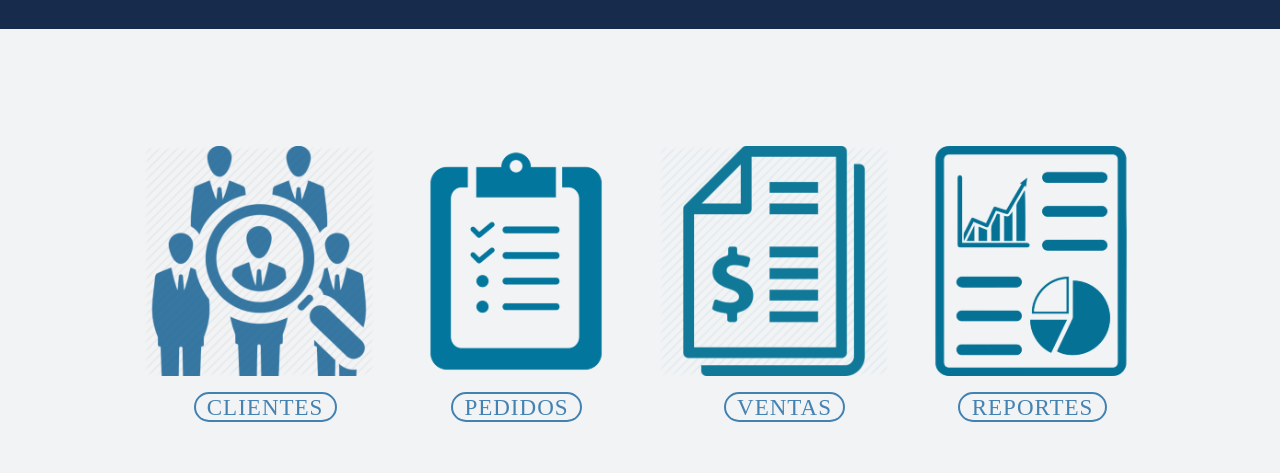
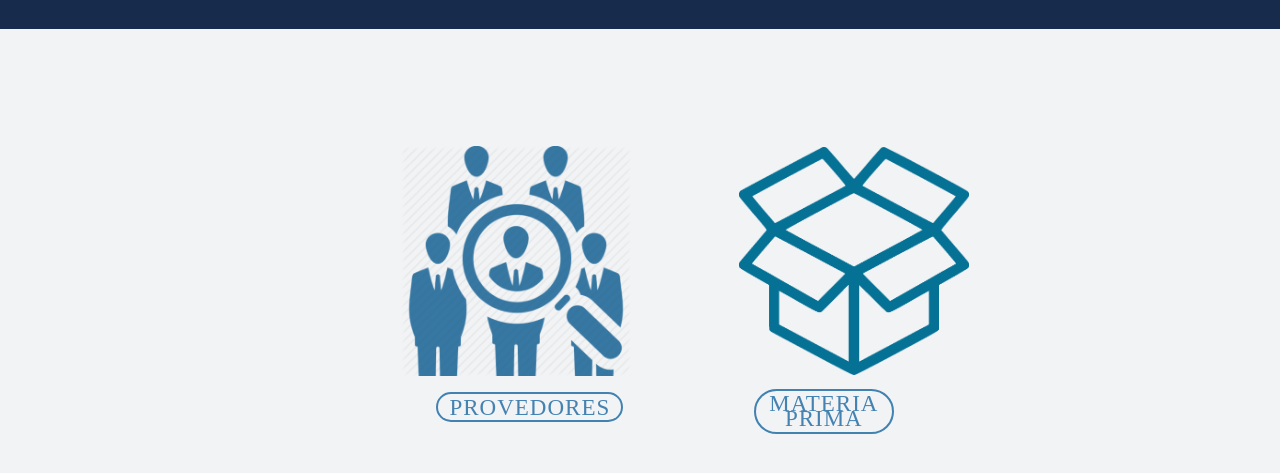
Before and after one commit to itsmeleandro/prueba_facu, a website: page menucompras.html in a window 1280 px wide. Shown: the part 91-564 px from the top of the page. Drawn offline with nearby package versions, Linux system fonts and the light colour scheme; files whose address does not match are found by name.

Commit message:
actualice menucompras

```diff
--- a/menucompras.html
+++ b/menucompras.html
@@ -47,20 +47,13 @@
         <div id="menuVentas">
             <div class="container">
               <a href="clientesmenu.html"><img src="src/imagenes/cliente.png" alt="" style="width:auto;height:auto; top: 220px;" class="img-fluid"></a>
-              <a href="clientesmenu.html" style="width:auto;height:auto; left:65px;" class="btn btn-primary">CLIENTES</a>
+              <a href="clientesmenu.html" style="width:auto;height:auto; left:50px;" class="btn btn-primary">PROVEDORES</a>
             </div>
             <div class="container">
-              <a href="index.html"><img src="src/imagenes/pedido.png" alt="" style="width:auto;height:auto; top:220px " class="img-fluid"></a>
-              <button type="button" style="width:auto;height:auto; left:65px;" class="btn btn-primary">PEDIDOS</button>
+              <a href="index.html"><img src="src/imagenes/materiaprima.png" alt="" style="width:auto;height:auto; top:220px; left: 80px; " class="img-fluid"></a>
+              <button type="button" style="width:auto;height:auto; left:110px;" class="btn btn-primary">MATERIA PRIMA</button>
             </div>
-            <div class="container">
-              <a href="ventas2.html"><img src="src/imagenes/venta.png" alt="" style="width:auto;height:auto; top: 220px; left: 0px;" class="img-fluid"></a>
-              <button type="button" style="width:auto;height:auto; left:80px;" class="btn btn-primary">VENTAS</button>
-            </div>
-            <div class="container">
-              <a href="index.html"><img src="src/imagenes/reporte.png" alt="" style="width:auto;height:auto; top: 220px; left: 0px;" class="img-fluid"></a>
-              <button type="button" style="width:auto;height:auto; left:57px;" class="btn btn-primary">REPORTES</button>
-            </div>
+
         </div>
       </center>
       <script src="https://code.jquery.com/jquery-3.2.1.slim.min.js" integrity="sha384-KJ3o2DKtIkvYIK3UENzmM7KCkRr/rE9/Qpg6aAZGJwFDMVNA/GpGFF93hXpG5KkN" crossorigin="anonymous"></script>
```
Also changed, not shown: src/imagenes/materiaprima.png (added).
